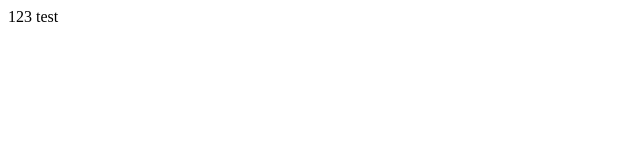
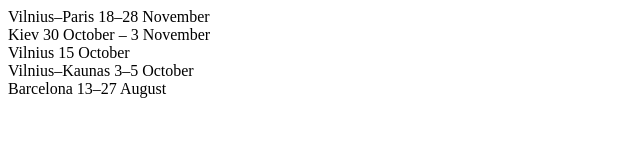
Before and after one commit to masterrr/moments, a plain HTML site: page index.html in a window 1280 px wide. Shown: the whole page, without its empty margins (0-640 px from the left). Drawn offline with Linux system fonts and the light colour scheme.

Commit message:
recent travel stub

```diff
--- a/index.html
+++ b/index.html
@@ -4,6 +4,25 @@
     <title>Travel Moments</title>
   </head>
   <body>
-    123 test
+    <section class="travel-unit">
+      Vilnius–Paris
+      18–28 November
+    </section>
+    <section class="travel-unit">
+      Kiev
+      30 October – 3 November
+    </section>
+   <section class="travel-unit">
+      Vilnius
+      15 October
+    </section>
+    <section class="travel-unit">
+      Vilnius–Kaunas
+      3–5 October
+    </section>
+    <section class="travel-unit">
+      Barcelona
+      13–27 August
+    </section>
   </body>
 </html>
```
